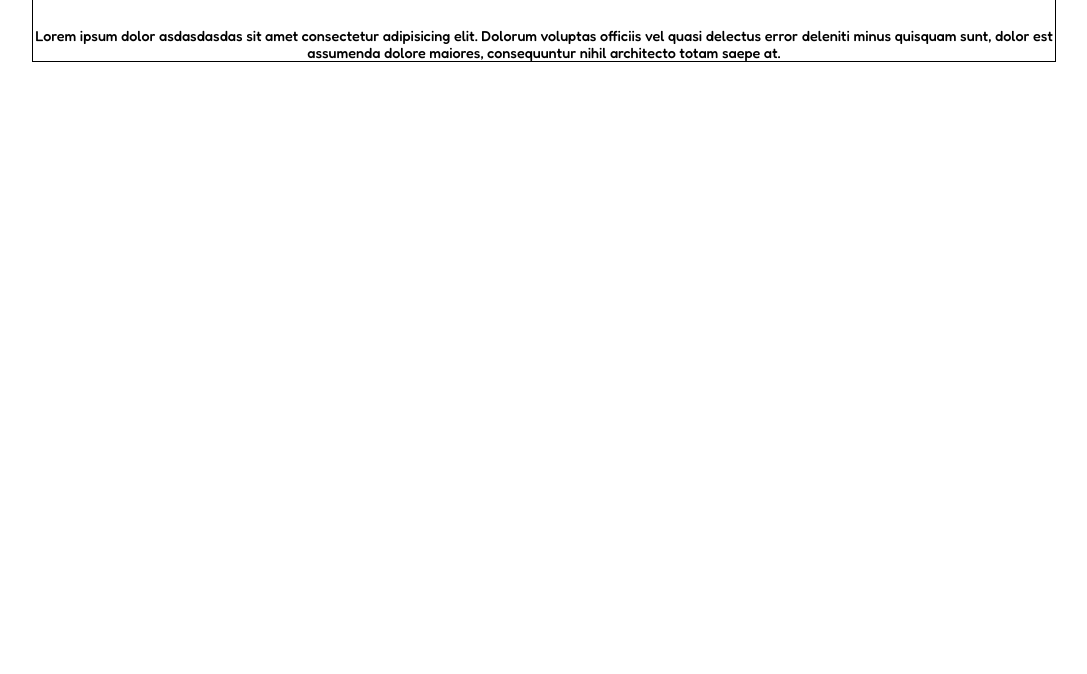
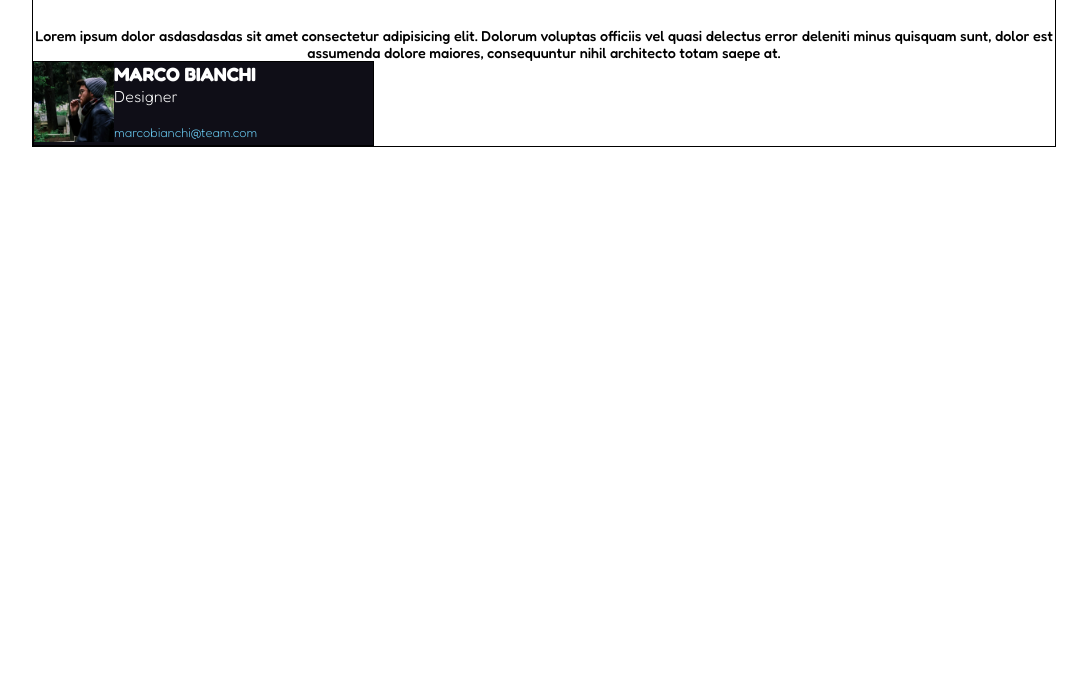
Before and after one commit to AntonioRoccoGit/html-css-float-cards, a plain HTML site: page index.html in a window 1280 px wide. Shown: the part 126-800 px from the top of the page, without its empty margins (96-1183 px from the left). Drawn offline with Linux system fonts and the light colour scheme.

Commit message:
test:card-box

```diff
--- a/css/style.css
+++ b/css/style.css
@@ -22,7 +22,7 @@ h1 {
     color: #E53170;
 }
 
-h2 {
+.card-box h3 {
     font-size: 0.9rem;
     font-weight: 500;
     margin-top: 3em;
@@ -38,4 +38,45 @@ h2 {
     border: 1px black solid;
 }
 
-/* HEADER */
+/* MAIN */
+
+.card h2 {
+    font-size: 1.2rem;
+}
+
+.card h3{
+    margin-top: 0;
+    font-weight: 200;
+    font-size: 1rem;
+}
+
+.card a {
+    color: #6ACBF2;
+    font-size: 0.8rem;
+    text-decoration: none;
+    font-weight: 200;
+    margin: 0;
+}
+
+.card img {
+    height: 80px;
+    float: left;
+}
+
+.card {
+    border: 1px solid black;
+    text-align: left;
+    background-color: #0F0E17;
+    color: white;
+    width: calc(100% / 3);
+}
+
+
+
+/* UTILITY */
+
+.clearfix::after {
+    content: "";
+    display: table;
+    clear: both;
+}
--- a/index.html
+++ b/index.html
@@ -13,7 +13,7 @@
     <link href="https://fonts.googleapis.com/css2?family=Fredoka:wght@300;500;700&display=swap" rel="stylesheet">
 </head>
 <body>
-    <div class="container">
+    <div class="container clearfix">
         <!-- HEADER -->
         <header>
             <h1>Meet Our Team</h1>
@@ -22,8 +22,14 @@
 
         <!-- MAIN -->
         <main>
-            <section class="card-box">
-                <h2>Lorem ipsum dolor  asdasdasdas sit amet consectetur adipisicing elit. Dolorum voluptas officiis vel quasi delectus error deleniti minus quisquam sunt, dolor est assumenda dolore maiores, consequuntur nihil architecto totam saepe at.</h2>
+            <section class="card-box clearfix">
+                <h3>Lorem ipsum dolor  asdasdasdas sit amet consectetur adipisicing elit. Dolorum voluptas officiis vel quasi delectus error deleniti minus quisquam sunt, dolor est assumenda dolore maiores, consequuntur nihil architecto totam saepe at.</h3>
+                <section class="card clearfix">
+                    <img src="img/male1.png" alt="">
+                    <h2>MARCO BIANCHI</h2>
+                    <h3>Designer</h3>
+                    <a href="">marcobianchi@team.com</a>
+                </section>
             </section>
         </main>
         <!-- /MAIN -->
```
